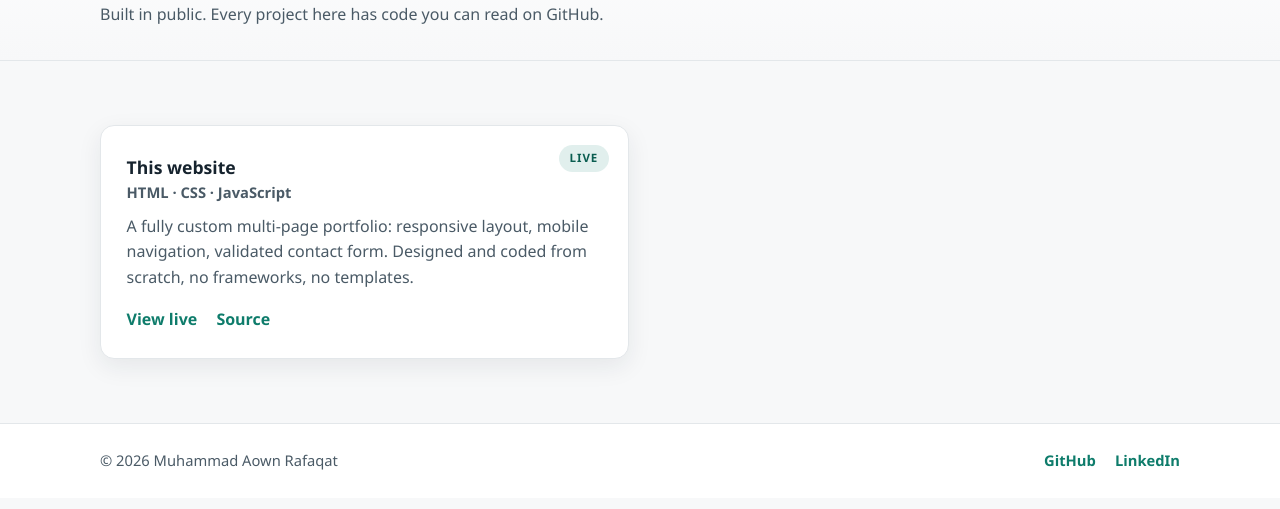
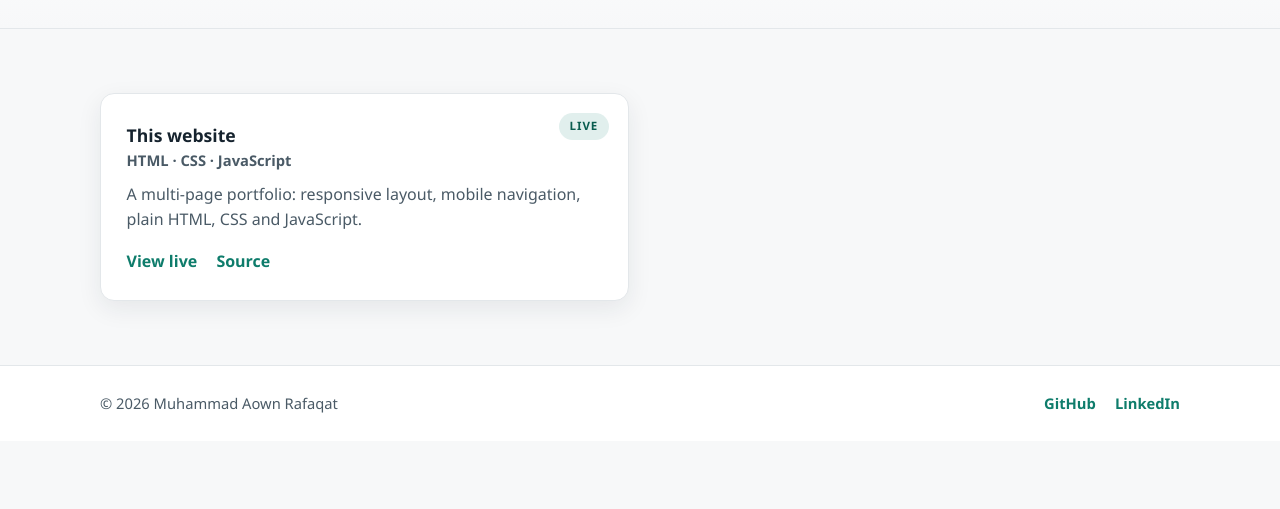
Before and after one commit to rafaqatmuhammadaown537/portfolio, a plain HTML site: page projects.html in a window 1280 px wide. Shown: the part 175-684 px from the top of the page. Drawn offline with Linux system fonts and the light colour scheme.

Commit message:
Tone down project page wording

```diff
--- a/projects.html
+++ b/projects.html
@@ -27,7 +27,6 @@
     <section class="page-head">
       <div class="container">
         <h1>Projects</h1>
-        <p>Built in public. Every project here has code you can read on GitHub.</p>
       </div>
     </section>
 
@@ -37,7 +36,7 @@
           <div class="card__badge">Live</div>
           <h3>This website</h3>
           <p class="card__org">HTML · CSS · JavaScript</p>
-          <p>A fully custom multi-page portfolio: responsive layout, mobile navigation, validated contact form. Designed and coded from scratch, no frameworks, no templates.</p>
+          <p>A multi-page portfolio: responsive layout, mobile navigation, plain HTML, CSS and JavaScript.</p>
           <div class="card__links">
             <a href="index.html">View live</a>
             <a href="https://github.com/rafaqatmuhammadaown537" target="_blank" rel="noopener">Source</a>
```
